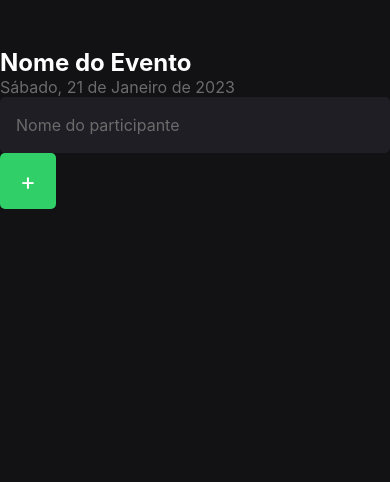
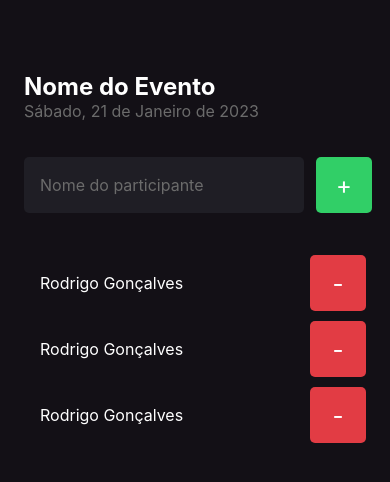
Before and after one commit to ViniciusHack/imhere-react-native, a React Native app: screen / in a window 390 px wide. Shown: the top 482 px of the page. Built offline with nearby package versions, Linux system fonts and the light colour scheme.

Commit message:
react native basics

```diff
--- /dev/null
+++ b/src/components/Participant/index.tsx
@@ -0,0 +1,23 @@
+import { Text, TouchableOpacity, View } from "react-native";
+import { participantStyles } from "./styles";
+
+
+export function Participant() {
+
+  function handleRemoveParticipant() {
+
+  }
+
+  return (
+    <View style={participantStyles.container}>
+      <Text style={participantStyles.name}>Rodrigo Gonçalves</Text>
+
+      <TouchableOpacity
+          style={participantStyles.button}
+          onPress={handleRemoveParticipant}
+        >
+          <Text style={participantStyles.buttonText}>-</Text>
+        </TouchableOpacity>
+    </View>
+  )
+}
--- /dev/null
+++ b/src/components/Participant/styles.ts
@@ -0,0 +1,31 @@
+import { StyleSheet } from "react-native";
+
+
+export const participantStyles = StyleSheet.create({
+  container: {
+    width: '100%',
+    backgroundColor: "1F1E25",
+    borderRadius: 5,
+    flexDirection: "row",
+    alignItems: "center",
+    marginBottom: 10
+  },
+  name: {
+    color: "#FFF",
+    flex: 1,
+    fontSize: 16,
+    marginLeft: 16
+  },
+  button: {
+    backgroundColor: "#E23C44",
+    height: 56,
+    width: 56,
+    borderRadius: 5,
+    alignItems: "center",
+    justifyContent: "center"
+  },
+  buttonText: {
+    color: "#FFF",
+    fontSize: 24,
+  }
+})
--- a/src/screens/Home/index.tsx
+++ b/src/screens/Home/index.tsx
@@ -1,4 +1,5 @@
 import { Text, TextInput, TouchableOpacity, View } from "react-native";
+import { Participant } from "../../components/Participant";
 import { styles } from "./styles";
 
 
@@ -18,6 +19,7 @@ export function Home() {
         Sábado, 21 de Janeiro de 2023
       </Text>
 
+      <View style={styles.form}>
         <TextInput
           style={styles.input}
           placeholder="Nome do participante"
@@ -31,5 +33,9 @@ export function Home() {
           <Text style={styles.buttonText}>+</Text>
         </TouchableOpacity>
       </View>
+      <Participant />
+      <Participant />
+      <Participant />
+    </View>
   )
 }
--- a/src/screens/Home/styles.ts
+++ b/src/screens/Home/styles.ts
@@ -3,7 +3,8 @@ import { StyleSheet } from "react-native";
 export const styles = StyleSheet.create({
   container: {
     flex: 1,
-    backgroundColor: '#121214'
+    backgroundColor: '#131016',
+    padding: 24,
   },
   eventName: {
     color: "#FFF",
@@ -15,12 +16,20 @@ export const styles = StyleSheet.create({
     fontSize: 16,
     color: "#6B6B6B"
   },
+  form: {
+    flexDirection: "row",
+    width: "100%",
+    marginTop: 36,
+    marginBottom: 42
+  },
   input: {
     height: 56,
     backgroundColor: '#1F1E25',
     borderRadius: 5,
     color: '#FFF',
     padding: 16,
+    flex: 1,
+    marginRight: 12,
     fontSize: 16
   },
   button: {
```
Lines whose indentation alone changed are shown as unchanged.
